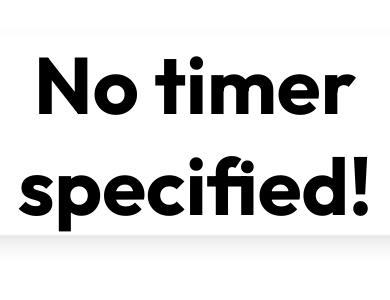
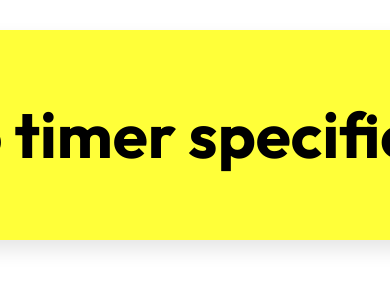
Before and after one commit to justinhennessy/twitch-timer, a Flask app: page /timer.html in a window 390 px wide; the page is wider, and only the part inside the window is pictured. Shown: the top 300 px of that part. Run offline with Flask 3, Linux system fonts and the light colour scheme.

Commit message:
Updated the style animation when the timer gets low to affect the continer div not the body

```diff
--- a/static/css/timer.css
+++ b/static/css/timer.css
@@ -6,14 +6,19 @@ body {
     justify-content: center;
     min-height: 250px; /* Adjusted minimum height for the viewport */
     margin: 0;
-    background-color: white;
+    background-color: transparent; /* Ensure background is always transparent */
 }
 
 #timerDisplay {
     font-family: 'Outfit', sans-serif;
-    font-size: 7em; /* Increased size for better visibility */
+    font-size: 4.5em; /* Further reduced font size to prevent text from touching the edges */
     text-align: center;
     margin: 0; /* Remove margin for better alignment */
+    white-space: nowrap; /* Prevent text from wrapping to multiple lines */
+    line-height: 1.1; /* Tightens the vertical spacing of the text */
+    /* Optional: Handle overflow if needed */
+    /* overflow: hidden;
+    text-overflow: ellipsis; */
 }
 
 .image-container {
@@ -42,30 +47,36 @@ body {
 
 @keyframes backgroundPulseYellow {
     0%, 100% {
-        background-color: white; /* Start and end with white background */
+        background-color: rgba(255, 255, 0, 0.5); /* Semi-transparent yellow */
     }
     50% {
-        background-color: lightyellow; /* Pulse to light yellow at 50% */
+        background-color: rgba(255, 255, 0, 0.8); /* Brighter yellow */
     }
 }
 
 @keyframes backgroundPulseRed {
     0%, 100% {
-        background-color: white; /* Start and end with white background */
+        background-color: rgba(255, 0, 0, 0.5); /* Semi-transparent red */
     }
     50% {
-        background-color: lightcoral; /* Pulse to light red at 50% */
+        background-color: rgba(255, 0, 0, 0.8); /* Brighter red */
     }
 }
 
 /* Responsive styles */
 @media (max-width: 600px) {
     #timerDisplay {
-        font-size: 5em; /* Adjust for smaller screens */
+        font-size: 4em; /* Adjusted for smaller screens */
     }
 
     #infiniteSymbol {
         font-size: 5em; /* Adjust for smaller screens */
+    }
+
+    .container {
+        height: 220px; /* Adjusted height for smaller screens */
+        width: 90%; /* Make container width responsive */
+        padding: 10px 15px; /* Further reduced padding for smaller screens */
     }
 }
 
@@ -86,8 +97,8 @@ body {
     flex-direction: column; /* Stack elements vertically */
     align-items: center; /* Center horizontally */
     justify-content: center; /* Center vertically */
-    height: 200px; /* Adjusted height to accommodate larger infinite symbol */
-    width: 600px; /* Width remains the same */
+    height: 200px; /* Reduced height to minimize gaps */
+    width: 700px; /* Increased width to accommodate longer text */
     overflow: hidden; /* Prevent overflow */
-    padding: 0; /* Removed padding */
+    padding: 5px 10px; /* Further reduced vertical and horizontal padding */
 }
--- a/static/timer.html
+++ b/static/timer.html
@@ -9,7 +9,7 @@
     <link rel="stylesheet" href="static/css/timer.css">
 </head>
 <body>
-    <div class="container"> <!-- Added container class -->
+    <div class="container pulsing-yellow">
         <div id="timerDisplay">Loading...</div>
         <div id="infiniteSymbol" style="display: none;">∞</div> <!-- Infinite symbol -->
     </div>
```
Also changed, not shown: static/js/timer.js (+12 -12 lines).
